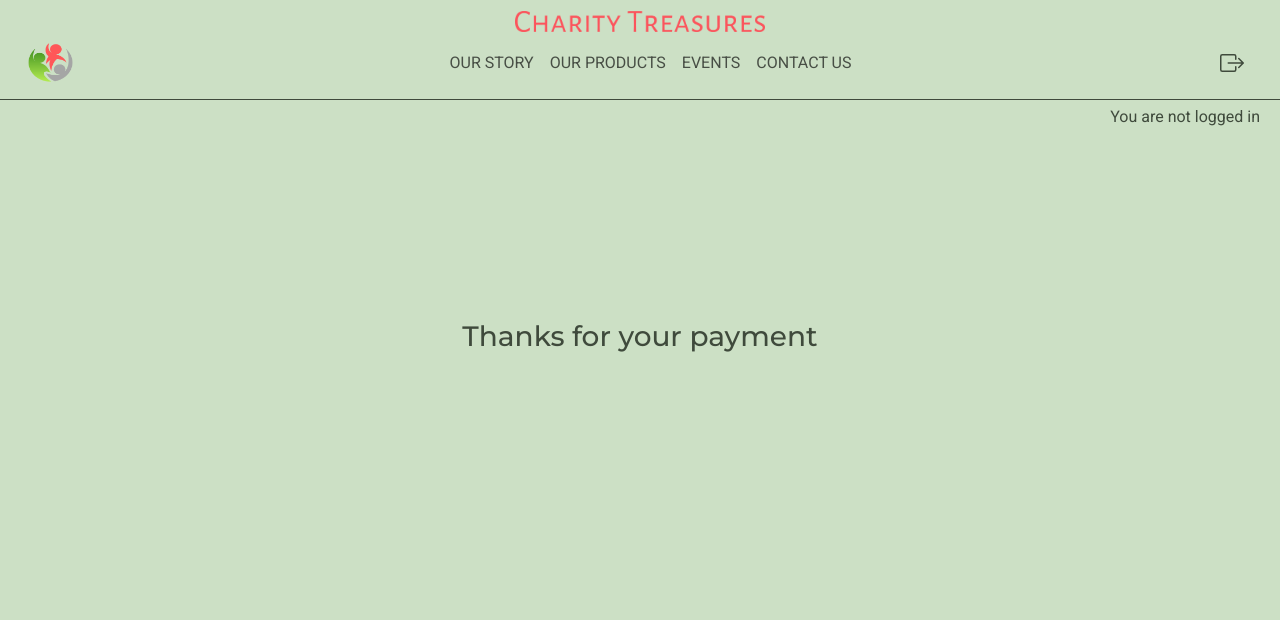
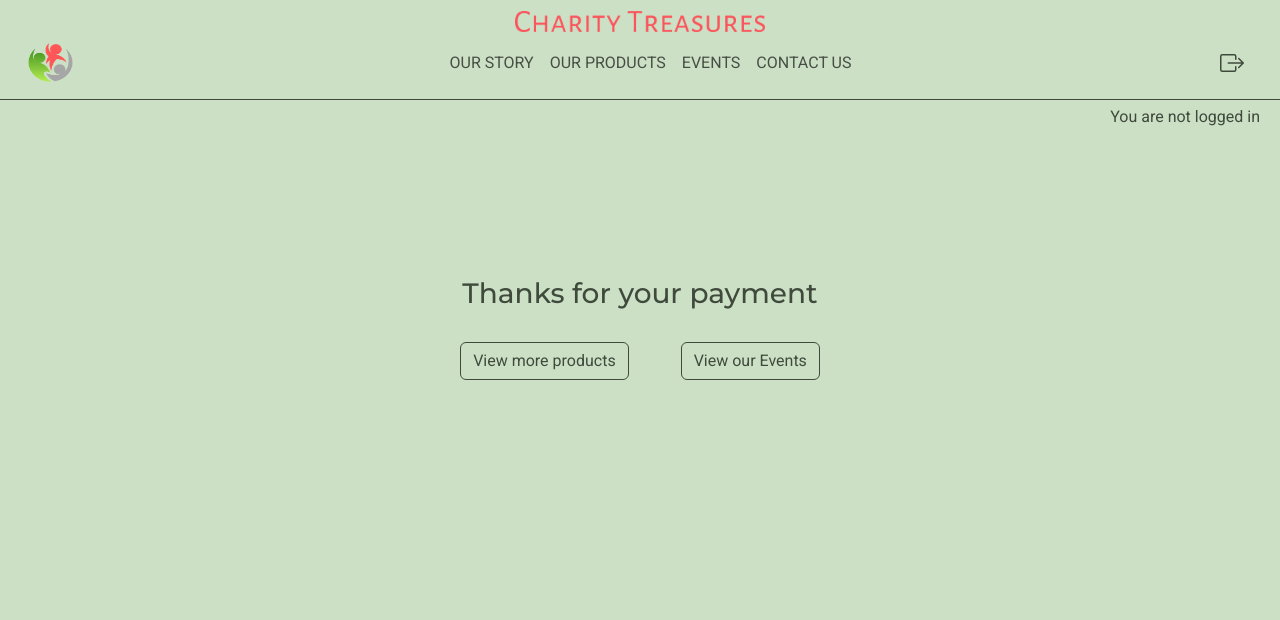
Before and after one commit to parides55/charity_shop, a Django app: page /after_payment/ in a window 1280 px wide. Shown: the top 620 px of the page. Run offline with Django 5.2, Linux system fonts and the light colour scheme; some libraries are stand-ins or nearby versions.

Commit message:
add links to products and events in the after_payment page

```diff
--- a/products/templates/products/after_payment.html
+++ b/products/templates/products/after_payment.html
@@ -7,6 +7,10 @@
     <div class="row text-center">
         <div class="col col-md-12">
             <h3 class="animate__animated animate__fadeInUp animate__slow">Thanks for your payment</h3>
+            <span>
+            <a href="{% url 'products' %}" class="btn view-info m-4">View more products</a>
+            <a href="{% url 'events' %}" class="btn view-info m-4">View our Events</a>
+            </span>
         </div>
     </div>
 </div>
```
